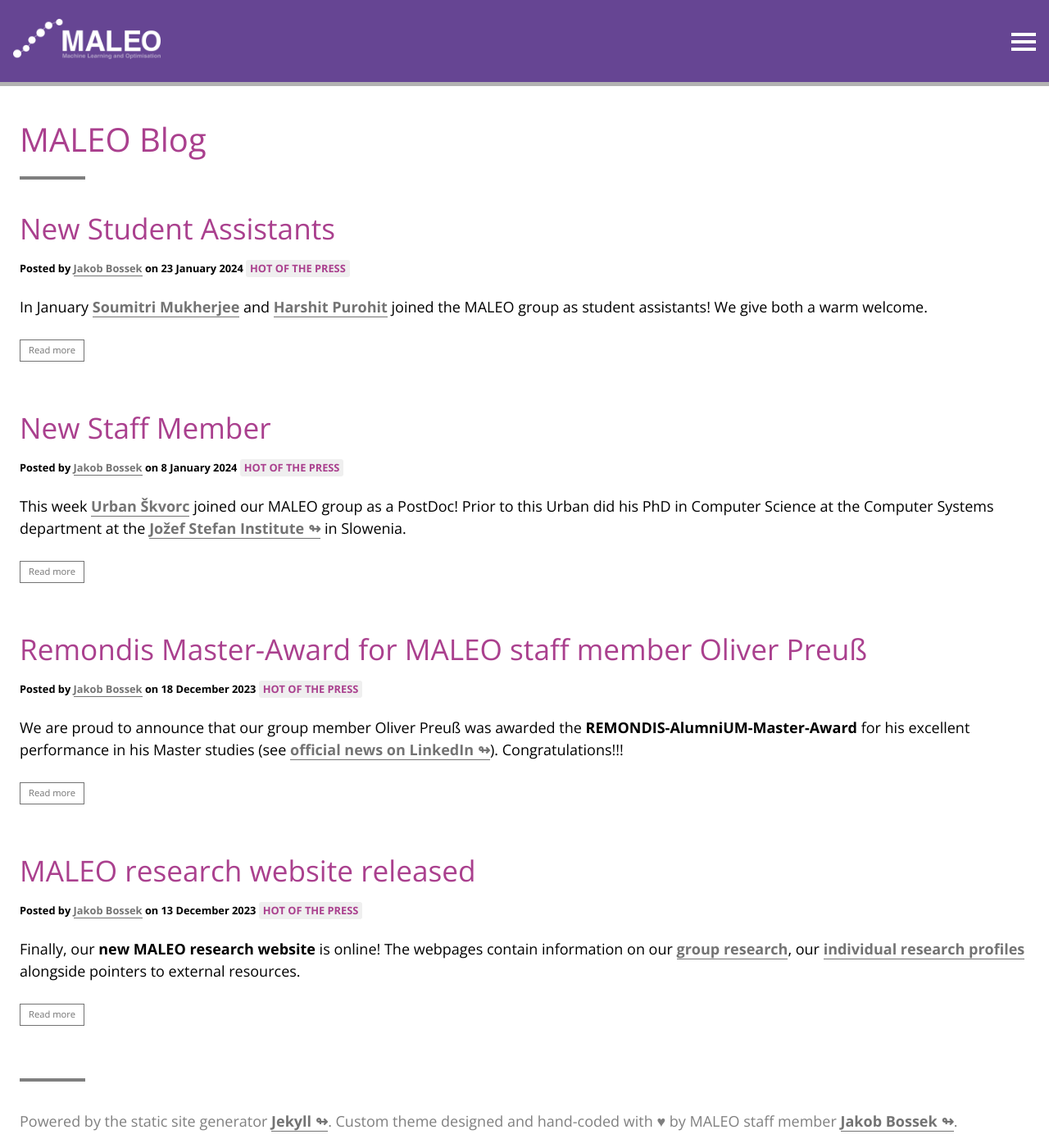
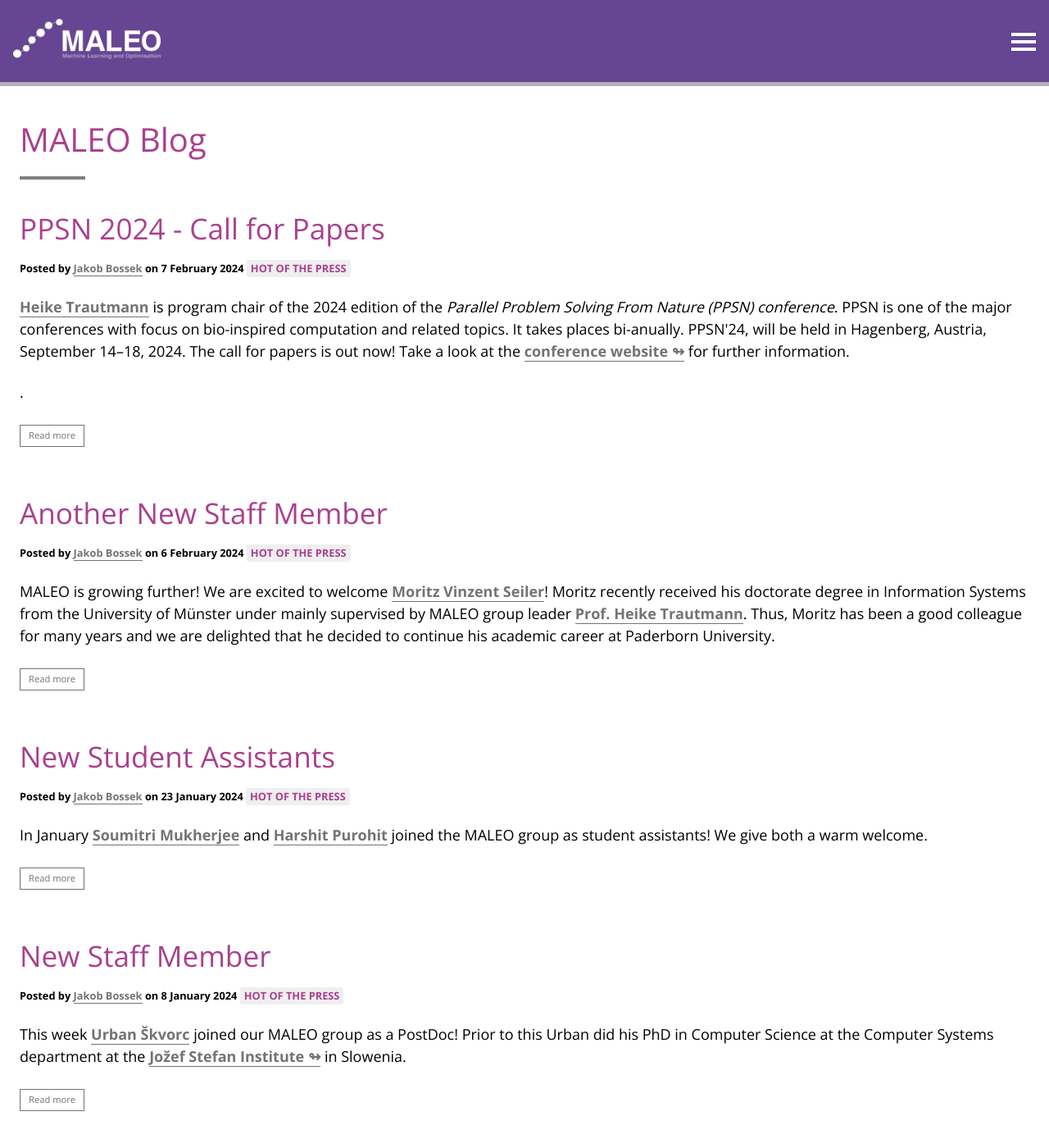
Before and after one commit to MALEO-research-group/MALEO-website, a Jekyll site: the page built from blog.html, in a window 1280 px wide and 1400 px high. Shown: the whole window at 82% size. Built offline with Jekyll 4.4.1, drawn with Linux system fonts in a browser that asks for light colours; the list of posts is cut into pages by our own code.

Commit message:
add Moritz; update news; remove job ad

```diff
--- a/_layouts/default.html
+++ b/_layouts/default.html
@@ -30,7 +30,7 @@
       <span class="third"></span>
     </div>
     <a href="#" id="color_theme_switch" title="Invert color theme">Invert color theme</a>
-    <aside class="ribbon_banner"><a href={{ "/" | absolute_url }}>We are hiring!</a></aside>
+    <!--aside class="ribbon_banner"><a href={{ "/" | absolute_url }}>We are hiring!</a></aside-->
     <main>
       <section class="container">
   	    <div class="column" id="sidebar">
--- /dev/null
+++ b/_posts/2024-02-06-moritz-vinzent-seiler-joins-maleo.md
@@ -0,0 +1,7 @@
+---
+layout: post
+author: jbossek
+title: Another New Staff Member
+---
+
+<p>MALEO is growing further! We are excited to welcome <a href='{{ "/staff.html" | absolute_url }}#staff_member_mseiler'>Moritz Vinzent Seiler</a>! Moritz recently received his doctorate degree in Information Systems from the University of Münster under mainly supervised by MALEO group leader <a href='{{ "/staff.html" | absolute_url }}#staff_member_htrautmann'>Prof. Heike Trautmann</a>. Thus, Moritz has been a good colleague for many years and we are delighted that he decided to continue his academic career at Paderborn University.</p>
--- /dev/null
+++ b/_posts/2024-02-07-PPSN2024-conference-call-for-papers.md
@@ -0,0 +1,7 @@
+---
+layout: post
+author: jbossek
+title: PPSN 2024 - Call for Papers
+---
+
+<p><a href='{{ "/staff.html" | absolute_url }}#staff_member_htrautmann'>Heike Trautmann</a> is program chair of the 2024 edition of the <i>Parallel Problem Solving From Nature (PPSN) conference</i>. PPSN is one of the major conferences with focus on bio-inspired computation and related topics. It takes places bi-anually. PPSN'24, will be held in Hagenberg, Austria, September 14–18, 2024. The call for papers is out now! Take a look at the <a href="https://ppsn2024.fh-ooe.at/" class="external" title="External link - website of the PPSN'24 conference">conference website</a> for further information.</p>.
--- a/assets/js/main.js
+++ b/assets/js/main.js
@@ -64,7 +64,9 @@ $(document).ready(function() {
   const name_mapping = new Map();
   name_mapping.set('Trautmann, Heike', 'htrautmann');
   name_mapping.set('Bossek, Jakob', 'jbossek');
-  name_mapping.set('Preuß, Oliver Ludger', 'opreuss');
+  name_mapping.set('Preuß, Oliver', 'opreuss');
+  name_mapping.set('Preuss, Oliver', 'opreuss');
+  name_mapping.set('Preuss, Oliver Ludger', 'opreuss');
   name_mapping.set('Grimme, Britta', 'bgrimme');
   name_mapping.set('Rook, Jeroen', 'jrook');
 
--- a/index.html
+++ b/index.html
@@ -9,13 +9,13 @@ title: Homepage of the Machine Learning and Optimisation (MALEO) Group at Paderb
 <div id="quick_access"></div>
 
 <article>
-    <div class="highlight" id="we_are_hiring">
+    <!--div class="highlight" id="we_are_hiring">
         <p>
         <b>We are hiring!</b><br>
         Currently we are looking for extraordinary candidates for PhD. and PostDoc positions!
         </p>
         <p>Are you interested? Please send us a meaningful application including at least an application letter, a <abbr title="Curriculum Vitae">CV</abbr>, transcript(s) of record, copies of your thesis to <a href="mailto:heike.trautmann@uni-paderborn.de?subject=Application%20at%20MALEO" title="Write email to Prof. Dr. Heike Trautmann">Prof. Dr. Heike Trautmann</a> using the subject <i>Application at MALEO</i>. Also see the <a href="https://www.uni-paderborn.de/fileadmin/zv/4-4/stellenangebote/Kennziffer6170_-_nur_Englisch.pdf" class="external" title="External link to job advertisement">official advertisement</a>.</p>
-    </div>
+    </div-->
 
     <p><b>The Machine Learning and Optimisation (MALEO) group, led by Prof. Dr. Heike Trautmann, was established in October 2023 at Paderborn University, Germany.</b></p>
 
```
Also changed, not shown: _bibliography/bib.bib (+9 -1 lines), _staff_members/mseiler.md (added, +21 -0 lines), assets/images/mseiler.jpg (added).
